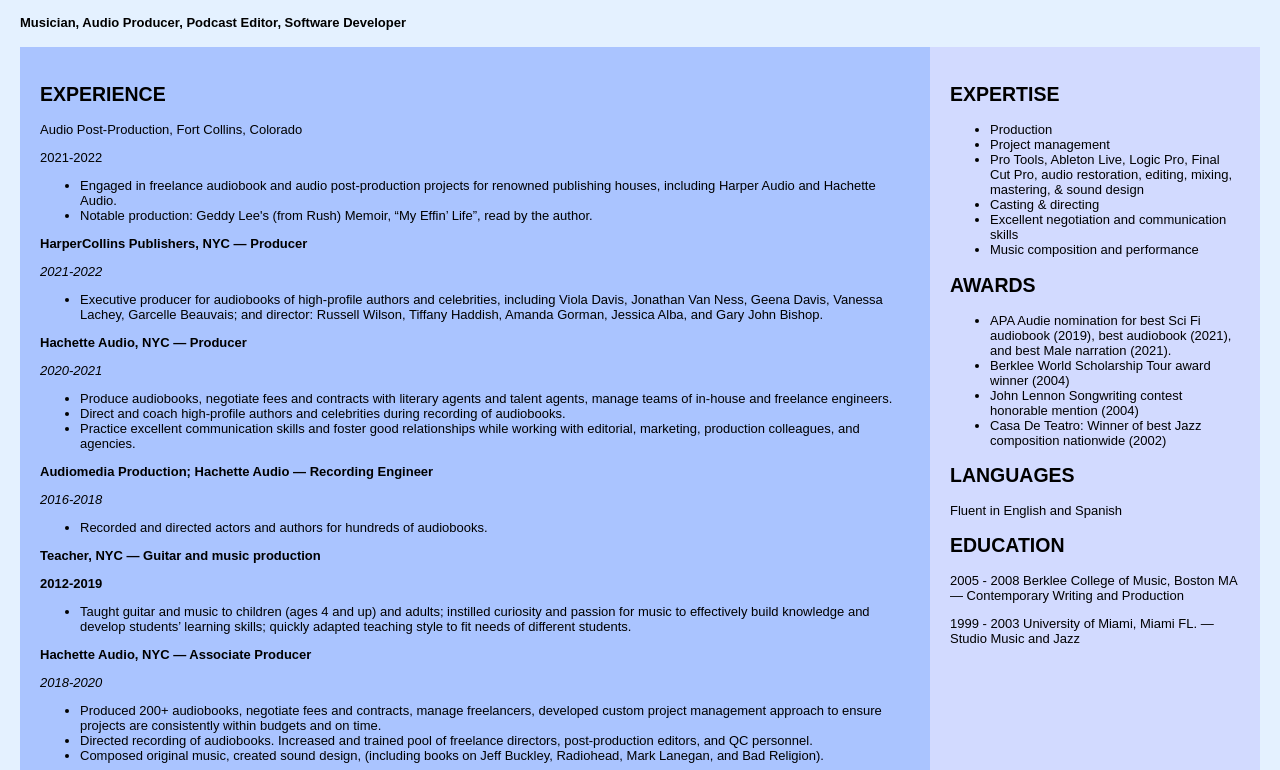
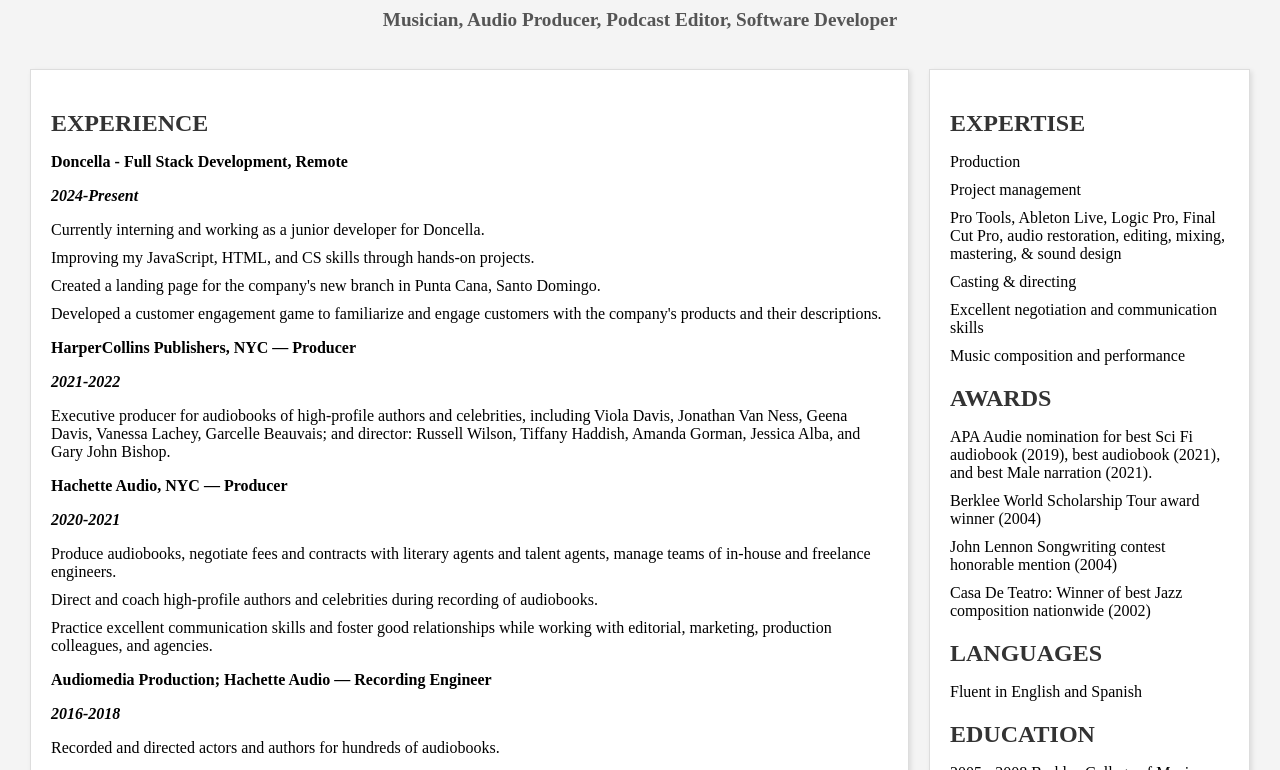
Before and after one commit to pavelgtr/HTML-resume, a plain HTML site: page index.html in a window 1280 px wide. Shown: the part 90-860 px from the top of the page. Drawn offline with Linux system fonts and the light colour scheme.

Commit message:
add Doncella experience

```diff
--- a/index.html
+++ b/index.html
@@ -1,21 +1,26 @@
 <!DOCTYPE html>
 <html lang="en">
+
 <head>
     <meta charset="UTF-8">
     <title>Pavel Resume Online</title>
     <link rel="stylesheet" href="styles.css">
 </head>
+
 <body>
     <h1>Pavel Rivera</h1>
     <h4>Musician, Audio Producer, Podcast Editor, Software Developer</h4>
     <div class="container">
         <div class="left">
             <h2>EXPERIENCE</h2>
-            <p>Audio Post-Production, Fort Collins, Colorado</p>
-            <p>2021-2022</p>
+            <p class="experience">Doncella - Full Stack Development, Remote</p>
+            <p class="years">2024-Present</p>
             <ul>
-                <li>Engaged in freelance audiobook and audio post-production projects for renowned publishing houses, including Harper Audio and Hachette Audio.</li>
-                <li>Notable production: Geddy Lee's (from Rush) Memoir, “My Effin’ Life”, read by the author.</li>
+                <li>Currently interning and working as a junior developer for Doncella.</li>
+                <li>Improving my JavaScript, HTML, and CS skills through hands-on projects.</li>
+                <li>Created a landing page for the company's new branch in Punta Cana, Santo Domingo.</li>
+                <li>Developed a customer engagement game to familiarize and engage customers with the company's products
+                    and their descriptions.</li>
             </ul>
             <!-- Add more experience details here -->
 
@@ -23,14 +28,16 @@
             <p class="years">2021-2022</p>
             <ul>
                 <li>Executive producer for audiobooks of high-profile authors and celebrities, including Viola Davis,
-                Jonathan Van Ness, Geena Davis, Vanessa Lachey, Garcelle Beauvais; and director: Russell Wilson, Tiffany
+                    Jonathan Van Ness, Geena Davis, Vanessa Lachey, Garcelle Beauvais; and director: Russell Wilson,
+                    Tiffany
                     Haddish, Amanda Gorman, Jessica Alba, and Gary John Bishop.</li>
             </ul>
 
             <p class="experience">Hachette Audio, NYC — Producer</p>
             <p class="years">2020-2021</p>
             <ul>
-            <li>Produce audiobooks, negotiate fees and contracts with literary agents and talent agents, manage teams of
+                <li>Produce audiobooks, negotiate fees and contracts with literary agents and talent agents, manage
+                    teams of
                     in-house and freelance engineers.</li>
                 <li>Direct and coach high-profile authors and celebrities during recording of audiobooks.</li>
                 <li>Practice excellent communication skills and foster good relationships while working with editorial,
@@ -67,7 +74,8 @@
             <p>Music Producer and Editor — Freelance podcast editor for A16z</p>
             <p>2012-Present</p>
             <ul>
-            <li>Composed, performed, arranged, recorded, mixed and strategically marketed four full-length albums and
+                <li>Composed, performed, arranged, recorded, mixed and strategically marketed four full-length albums
+                    and
                     four EPs for TWINTAPES. Available on Spotify, Apple Music, and similar outlets. Music placements on
                     Netflix and Max Mara.</li>
             </ul>
@@ -82,14 +90,16 @@
             <ul>
                 <li>Production</li>
                 <li>Project management</li>
-                <li>Pro Tools, Ableton Live, Logic Pro, Final Cut Pro, audio restoration, editing, mixing, mastering, & sound design</li>
+                <li>Pro Tools, Ableton Live, Logic Pro, Final Cut Pro, audio restoration, editing, mixing, mastering, &
+                    sound design</li>
                 <li>Casting & directing</li>
                 <li>Excellent negotiation and communication skills</li>
                 <li>Music composition and performance</li>
             </ul>
             <h2>AWARDS</h2>
             <ul>
-                <li>APA Audie nomination for best Sci Fi audiobook (2019), best audiobook (2021), and best Male narration (2021).</li>
+                <li>APA Audie nomination for best Sci Fi audiobook (2019), best audiobook (2021), and best Male
+                    narration (2021).</li>
                 <li>Berklee World Scholarship Tour award winner (2004)</li>
                 <li>John Lennon Songwriting contest honorable mention (2004)</li>
                 <li>Casa De Teatro: Winner of best Jazz composition nationwide (2002)</li>
@@ -102,4 +112,5 @@
         </div>
     </div>
 </body>
+
 </html>
--- a/styles.css
+++ b/styles.css
@@ -1,80 +1,92 @@
+@import url("https://fonts.googleapis.com/css2?family=Lora:ital,wght@0,400..700;1,400..700&display=swap");
+
+:root {
+  --lora-font-family: "Lora";
+}
+
+body {
+  font-family: "Helvetica Neue", Arial, sans-serif;
+  font-size: medium;
+  background-color: #f4f4f4;
+  margin: 0;
+  padding: 0;
+  font: var(--lora-font-family);
+  font-weight: b;
+}
+
+h1,
+h2,
+h3,
+h4 {
+  color: #333;
+}
 
 h1 {
   text-align: center;
-    font-family: 'Courier New', Courier, monospace;
-    background-color: #B1B2FF;
-    border-radius: 5%;
-    padding: 10px 200px;
+  font-size: 2.5em;
+  margin-bottom: 0.5em;
+}
+
+h2 {
+  font-size: 1.5em;
+  margin-bottom: 0.5em;
+}
+
+h3,
+h4 {
+  font-size: 1.2em;
+  margin-bottom: 0.4em;
+  color: #555;
 }
 
 .container {
   display: flex;
+  flex-wrap: wrap;
+  padding: 20px;
+}
+
+.left,
+.right {
+  padding: 20px;
+  background-color: #ffffff;
+  border: 1px solid #ddd;
+  box-shadow: 2px 2px 5px rgba(0, 0, 0, 0.1);
+  margin: 10px;
 }
 
 .left {
   flex: 3;
-    background-color: #AAC4FF;
-    padding: 20px;
 }
 
 .right {
   flex: 1;
-    background-color: #D2DAFF;
-    padding: 20px;
-    font-size: small;
 }
 
-/* Reset some default styles */
-body {
-    font-family: Arial, sans-serif;
-    font-size: small;
-    background-color: #E4F1FF;
-    text-align: left;
-    margin: 0;
-    padding: 20px;
+ul {
+  list-style-type: none;
+  padding: 0;
 }
 
-.experience {
-    font-weight: bolder;
+li {
+  margin-bottom: 10px;
+}
+
+.experience,
+.years {
+  font-weight: bold;
 }
 
 .years {
   font-style: italic;
 }
 
+footer {
+  text-align: center;
+  position: relative;
+  bottom: 0;
+  width: 100%;
+}
 
-
-/* Style the header */
-/* header {
-    background-color: #333;
-    color: #fff;
-    padding: 20px 0;
-} */
-
-/* Style the main content section */
-/* .main-content {
-    display: flex;
-    justify-content: space-between;
-    margin: 20px;
-} */
-
-/* Style the side column */
-/* .side-column {
-    width: 300px;
-    background-color: #fff;
-    padding: 20px;
-    box-shadow: 0 4px 8px rgba(0, 0, 0, 0.1);
-} */
-
-/* Define styles for a div with class "container" */
-/* .container {
-    /* Your CSS rules go here
-    width: 100%;
-    padding: 20px;
-    background-color: #f0f0f0;} */
-
-/* .centered {
+h4 {
   text-align: center;
-} */
-/* Style headings, paragraphs, lists, and other elements as needed */
-/* You can add more specific styles here */
+}
```
Lines whose indentation alone changed are shown as unchanged.
